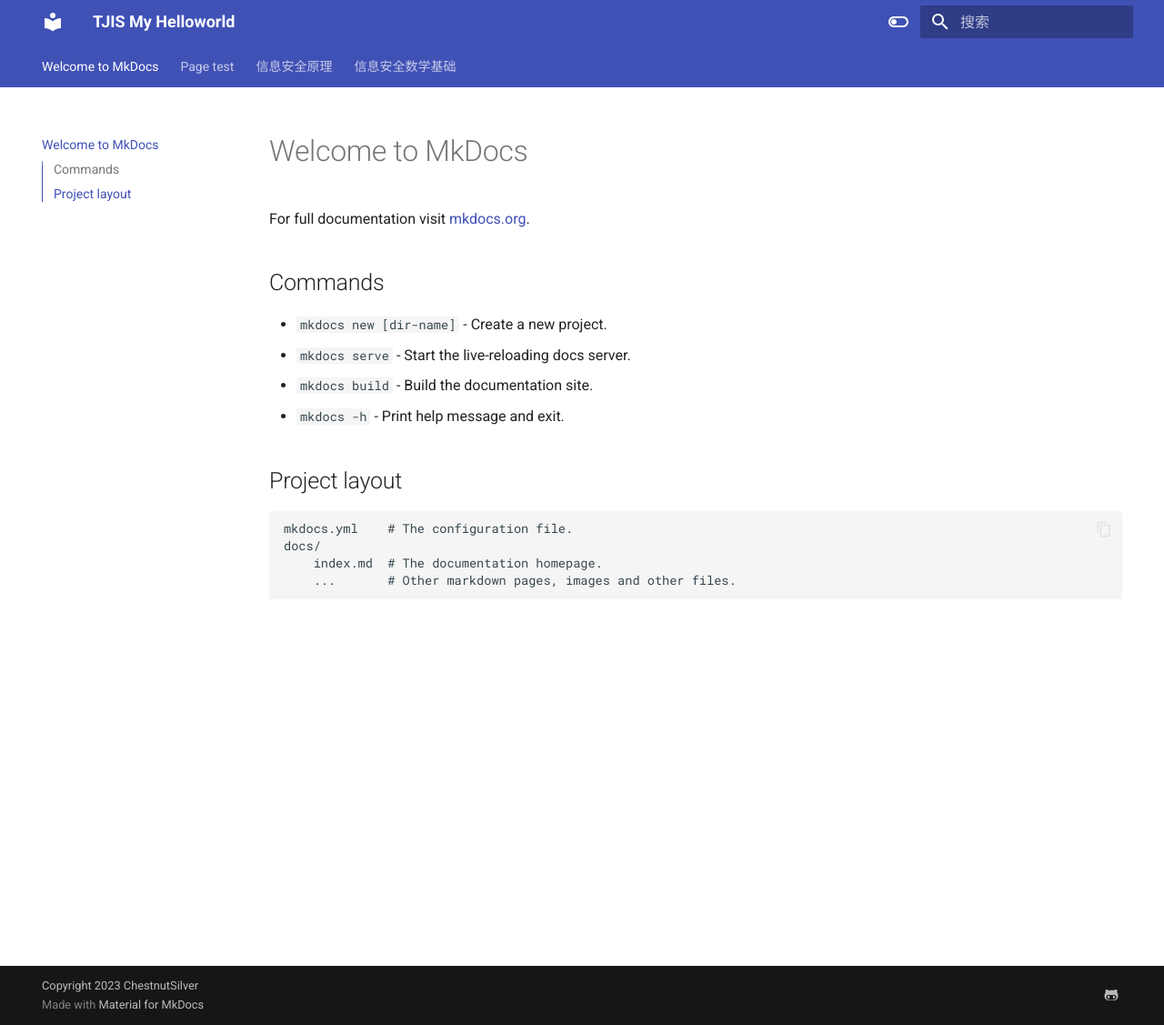
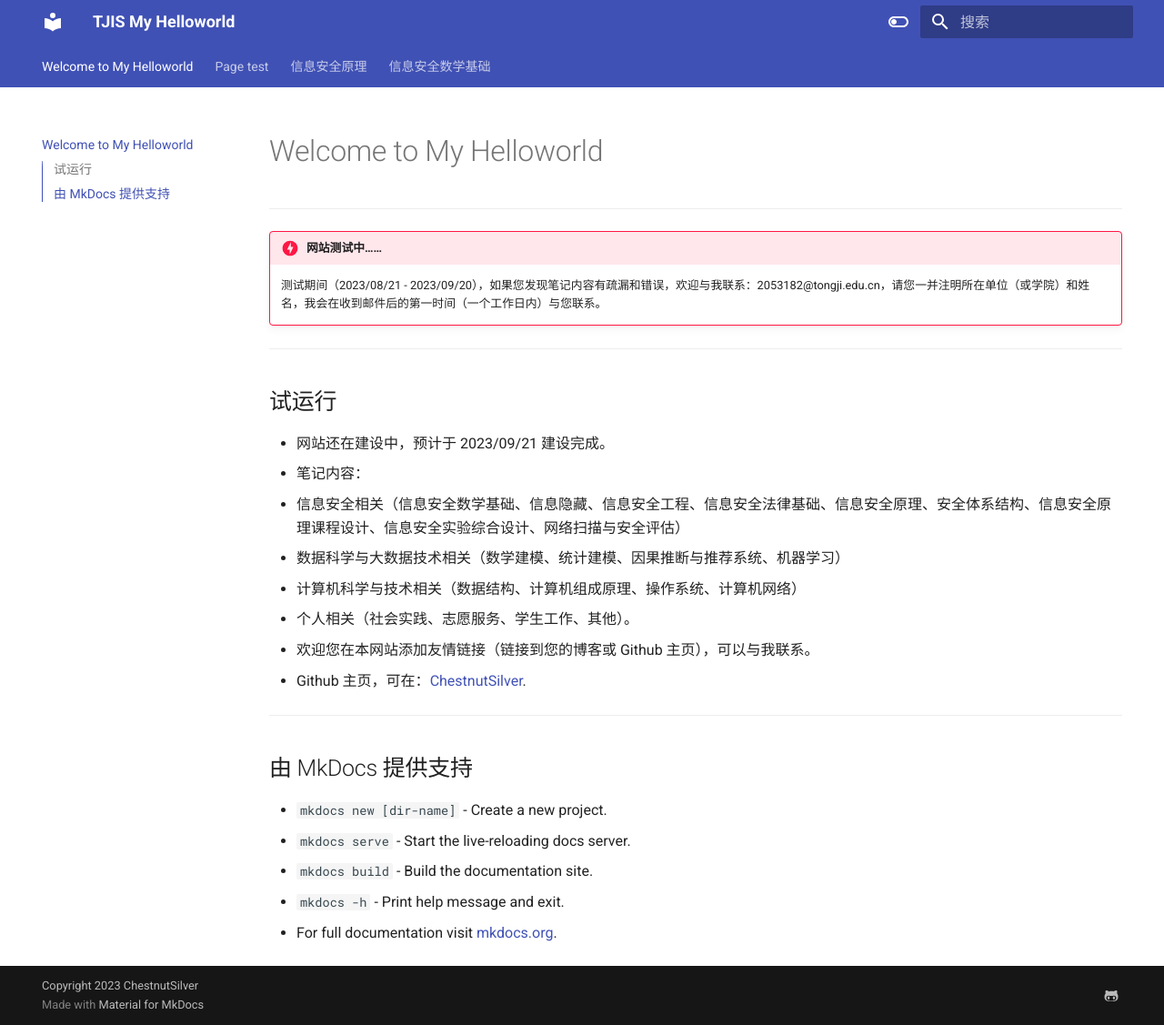
Before and after one commit to ChestnutSilver/TJIS-My-Helloworld, an MkDocs documentation site: the page built from docs/index.md, in a window 1280 px wide and 1127 px high. Shown: the whole window at 91% size. Built offline with MkDocs 1.6.1 and Material for MkDocs 9.7.7, drawn with Linux system fonts in a browser that asks for light colours.

Commit message:
Update index.md

```diff
--- a/docs/index.md
+++ b/docs/index.md
@@ -1,17 +1,30 @@
-# Welcome to MkDocs
+# Welcome to My Helloworld
 
-For full documentation visit [mkdocs.org](https://www.mkdocs.org).
+---
 
-## Commands
+!!! danger "网站测试中……"
+
+    测试期间（2023/08/21 - 2023/09/20），如果您发现笔记内容有疏漏和错误，欢迎与我联系：2053182@tongji.edu.cn，请您一并注明所在单位（或学院）和姓名，我会在收到邮件后的第一时间（一个工作日内）与您联系。
+
+---
+
+## 试运行
+
+- 网站还在建设中，预计于 2023/09/21 建设完成。
+- 笔记内容：
+  1. 信息安全相关（信息安全数学基础、信息隐藏、信息安全工程、信息安全法律基础、信息安全原理、安全体系结构、信息安全原理课程设计、信息安全实验综合设计、网络扫描与安全评估）
+  2. 数据科学与大数据技术相关（数学建模、统计建模、因果推断与推荐系统、机器学习）
+  3. 计算机科学与技术相关（数据结构、计算机组成原理、操作系统、计算机网络）
+  4. 个人相关（社会实践、志愿服务、学生工作、其他）。
+- 欢迎您在本网站添加友情链接（链接到您的博客或 Github 主页），可以与我联系。
+- Github 主页，可在：[ChestnutSilver](https://github.com/ChestnutSilver).
+
+---
+
+## 由 MkDocs 提供支持
 
 - `mkdocs new [dir-name]` - Create a new project.
 - `mkdocs serve` - Start the live-reloading docs server.
 - `mkdocs build` - Build the documentation site.
 - `mkdocs -h` - Print help message and exit.
-
-## Project layout
-
-    mkdocs.yml    # The configuration file.
-    docs/
-        index.md  # The documentation homepage.
-        ...       # Other markdown pages, images and other files.
+- For full documentation visit [mkdocs.org](https://www.mkdocs.org).
```
Also changed, not shown: docs/信息安全数学基础.md (+9 -7 lines).
